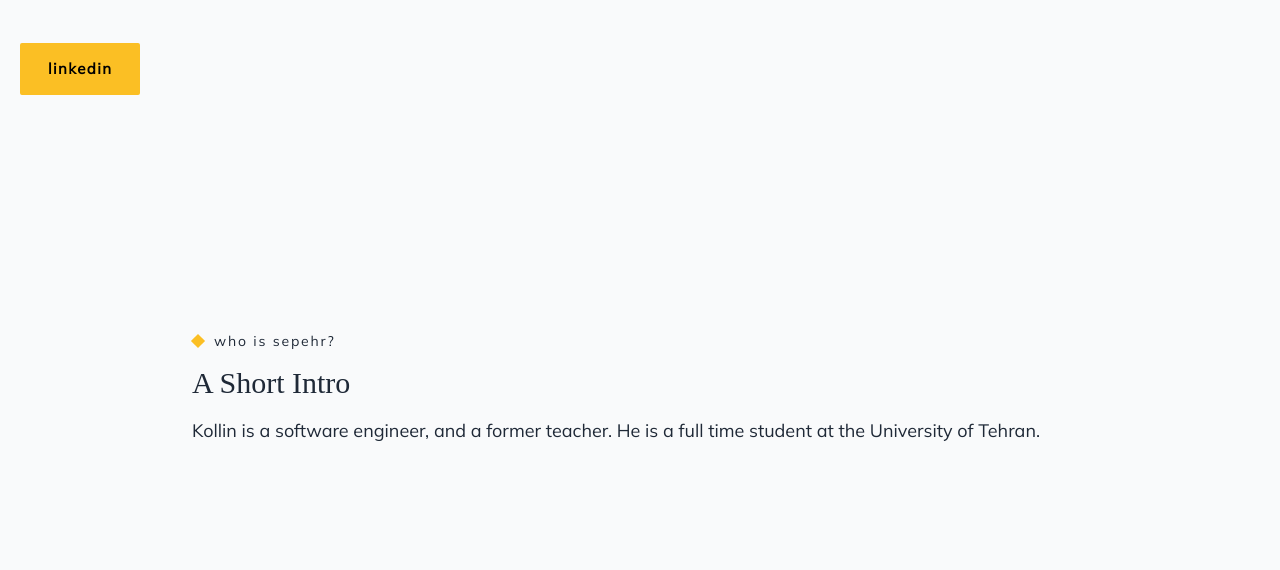
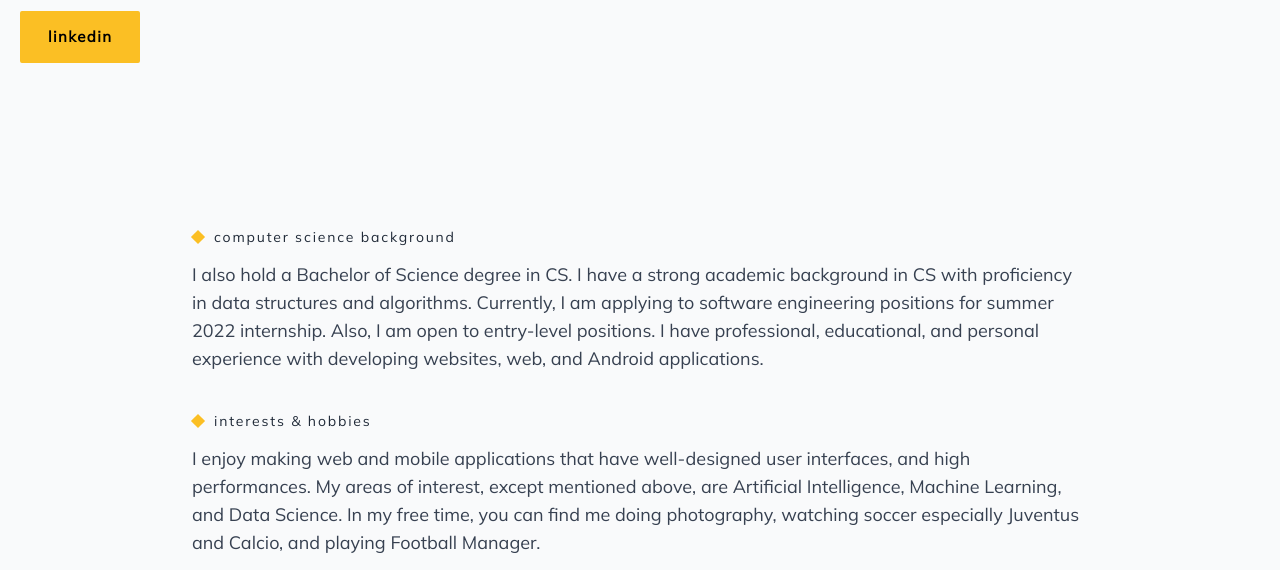
Before and after one commit to sepehrjf/sepehr-jalali, a Gatsby site: page /about in a window 1280 px wide. Shown: the part 399-969 px from the top of the page. Built offline with nearby package versions, Linux system fonts and the light colour scheme; Gatsby itself is replaced by a stand-in of ours.

Commit message:
Changed About Text

```diff
--- a/src/components/biography.js
+++ b/src/components/biography.js
@@ -3,7 +3,7 @@ import { tile } from "./tile.module.css";
 
 function Biography(props) {
   return (
-    <div className="container flex flex-col flex-grow flex-auto text-gray-800 mx-auto py-20">
+    <div className="container flex flex-col flex-grow flex-auto text-gray-800 mx-auto pt-2 pb-4">
       <div className="px-5 sm:px-10 md:px-24 lg:px-48">
         <div className="flex mb-4 relative">
           <div className={tile}></div>
@@ -18,16 +18,16 @@ function Biography(props) {
             {props.question}
           </div>
         </div>
-        <div
+        {/* <div
           className="title mb-4 leading-relaxed text-xl md:text-3xl font-normal"
           style={{
             fontFamily: "Playfair Display, serif",
           }}
         >
           {props.title}
-        </div>
+        </div> */}
         <div
-          className="description mb-4 leading-relaxed text-base lg:text-lg font-normal"
+          className="description mb-4 leading-relaxed text-base lg:text-lg font-normal text-gray-700"
           style={{
             fontFamily: "Mulish, sans-serif",
           }}
--- a/src/pages/about.js
+++ b/src/pages/about.js
@@ -9,7 +9,7 @@ const AboutPage = () => {
     <Layout pageTitle="About | Sepehr Jalali">
       <Hero
         title="I am Sepehr"
-        description="A Computer Science master's student at University of Southern California (USC), based in Los Angeles. I love Juventus, soccer, and football manager."
+        description="A Computer Science master's student at the University of Southern California. Based in LA."
         button={
           <ButtonYellow
             name="LinkedIn"
@@ -18,10 +18,18 @@ const AboutPage = () => {
         }
       />
       <Biography
-        question="who is Sepehr?"
-        title="A Short Intro"
-        description="Kollin is a software engineer, and a former teacher. He is a full time
-          student at the University of Tehran."
+        question="Computer Science Background"
+        title=""
+        description="I also hold a Bachelor of Science degree in CS. I have a strong academic background in CS with proficiency in data structures and algorithms.
+        Currently, I am applying to software engineering positions for summer 2022 internship. Also, I am open to entry-level positions.
+        I have professional, educational, and personal experience with developing websites, web, and Android applications."
+      />
+      <Biography
+        question="Interests & Hobbies"
+        title=""
+        description="I enjoy making web and mobile applications that have well-designed user interfaces, and high performances.
+        My areas of interest, except mentioned above, are Artificial Intelligence, Machine Learning, and Data Science.
+        In my free time, you can find me doing photography, watching soccer especially Juventus and Calcio, and playing Football Manager."
       />
     </Layout>
   );
```
